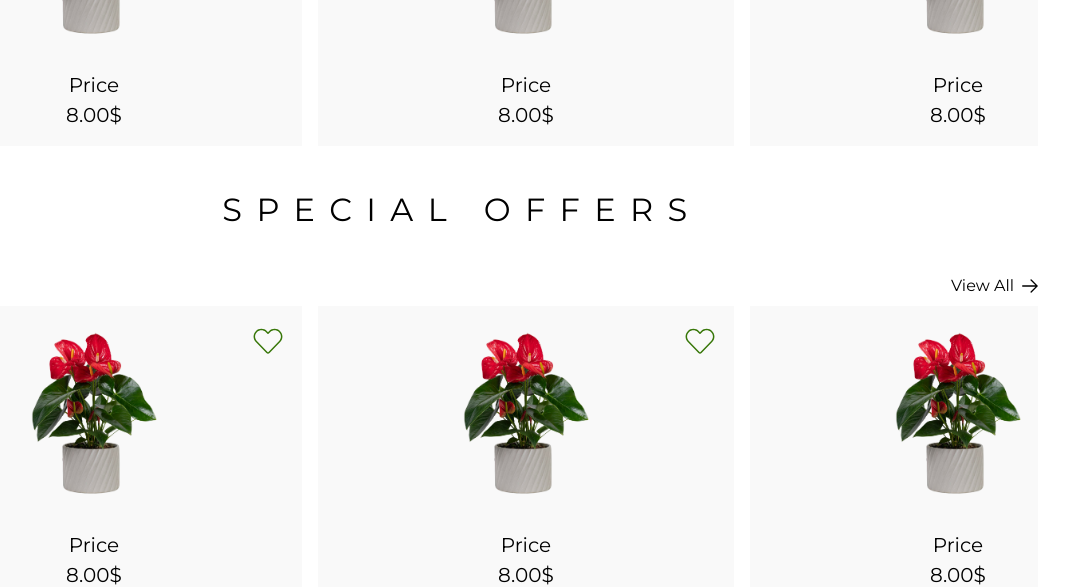
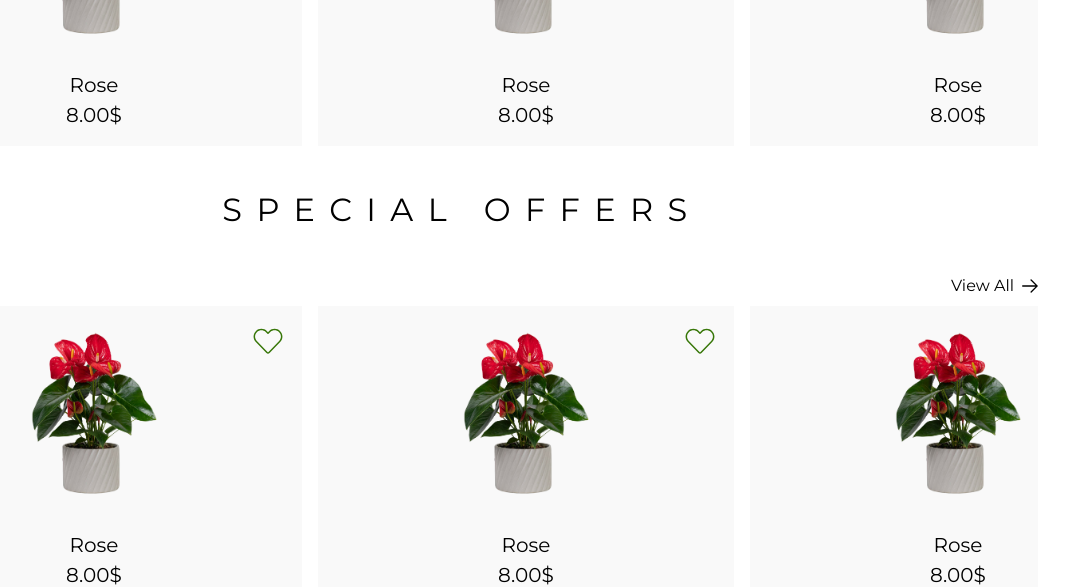
Before and after one commit to abdulrahmanalaa123/react-e-commerce, a React (Vite) app: page / in a window 1280 px wide. Shown: the part 2210-2797 px from the top of the page, without its empty margins (178-1247 px from the left). Built offline with nearby package versions, Linux system fonts and the light colour scheme; no server answers.

Commit message:
editing router and file paths

```diff
--- a/src/App.jsx
+++ b/src/App.jsx
@@ -1,8 +1,12 @@
 import { initializeApp } from "firebase/app";
-import { Routes, Route } from "react-router-dom";
-import Navbar from "./components/navbar/Navbar";
+import {
+  createBrowserRouter,
+  RouterProvider,
+  Route,
+  createRoutesFromElements,
+} from "react-router-dom";
 import Home from "./pages/home/Home";
-import Footer from "./components/footer/Footer";
+import BaseLayout from "./layouts/BaseLayout";
 
 const firebaseConfig = {
   apiKey: import.meta.env.VITE_API_KEY,
@@ -15,15 +19,13 @@ const firebaseConfig = {
 };
 
 const app = initializeApp(firebaseConfig);
-
+const router = createBrowserRouter(
+  createRoutesFromElements(
+    <Route path="/" element={<BaseLayout />}>
+      <Route index element={<Home />}></Route>
+    </Route>
+  )
+);
 export default function App() {
-  return (
-    <>
-      <Navbar />
-      <Routes>
-        <Route path="/" element={<Home />} />
-      </Routes>
-      <Footer></Footer>
-    </>
-  );
+  return <RouterProvider router={router} />;
 }
--- a/src/components/home/BeginnersCarousel.jsx
+++ b/src/components/home/BeginnersCarousel.jsx
@@ -27,7 +27,7 @@ function OffersCarousel() {
                 />
               </div>
               <div className="mb-4 text-center self-center leading-[30px] text-[20px] ">
-                <p>Price</p>
+                <p>Rose</p>
                 <p>{"8.00$"}</p>
               </div>
               <button
--- a/src/components/home/OffersCarousel.jsx
+++ b/src/components/home/OffersCarousel.jsx
@@ -45,7 +45,7 @@ function BeginnersCarousel() {
                 />
               </div>
               <div className="mb-4 text-center leading-[30px] text-[20px] ">
-                <p>Price</p>
+                <p>Rose</p>
                 <p>{"8.00$"}</p>
               </div>
               <button
--- /dev/null
+++ b/src/layouts/BaseLayout.jsx
@@ -0,0 +1,20 @@
+import { Outlet } from "react-router-dom";
+import Footer from "../components/footer/Footer";
+import Navbar from "../components/navbar/Navbar";
+function BaseLayout() {
+  return (
+    <>
+      <header>
+        <Navbar />
+      </header>
+      <main>
+        <Outlet />
+      </main>
+      <footer>
+        <Footer />
+      </footer>
+    </>
+  );
+}
+
+export default BaseLayout;
--- a/src/main.jsx
+++ b/src/main.jsx
@@ -1,13 +1,10 @@
-import React from 'react'
-import ReactDOM from 'react-dom/client'
-import App from './App.jsx'
-import './index.css'
-import { BrowserRouter as Router } from 'react-router-dom'
+import React from "react";
+import ReactDOM from "react-dom/client";
+import App from "./App.jsx";
+import "./index.css";
 
-ReactDOM.createRoot(document.getElementById('root')).render(
+ReactDOM.createRoot(document.getElementById("root")).render(
   <React.StrictMode>
-    <Router>
-      <App />
-    </Router>
-  </React.StrictMode>,
-)
+    <App />
+  </React.StrictMode>
+);
```
Also changed, not shown: src/layouts/ProductsLayout.jsx (added).
